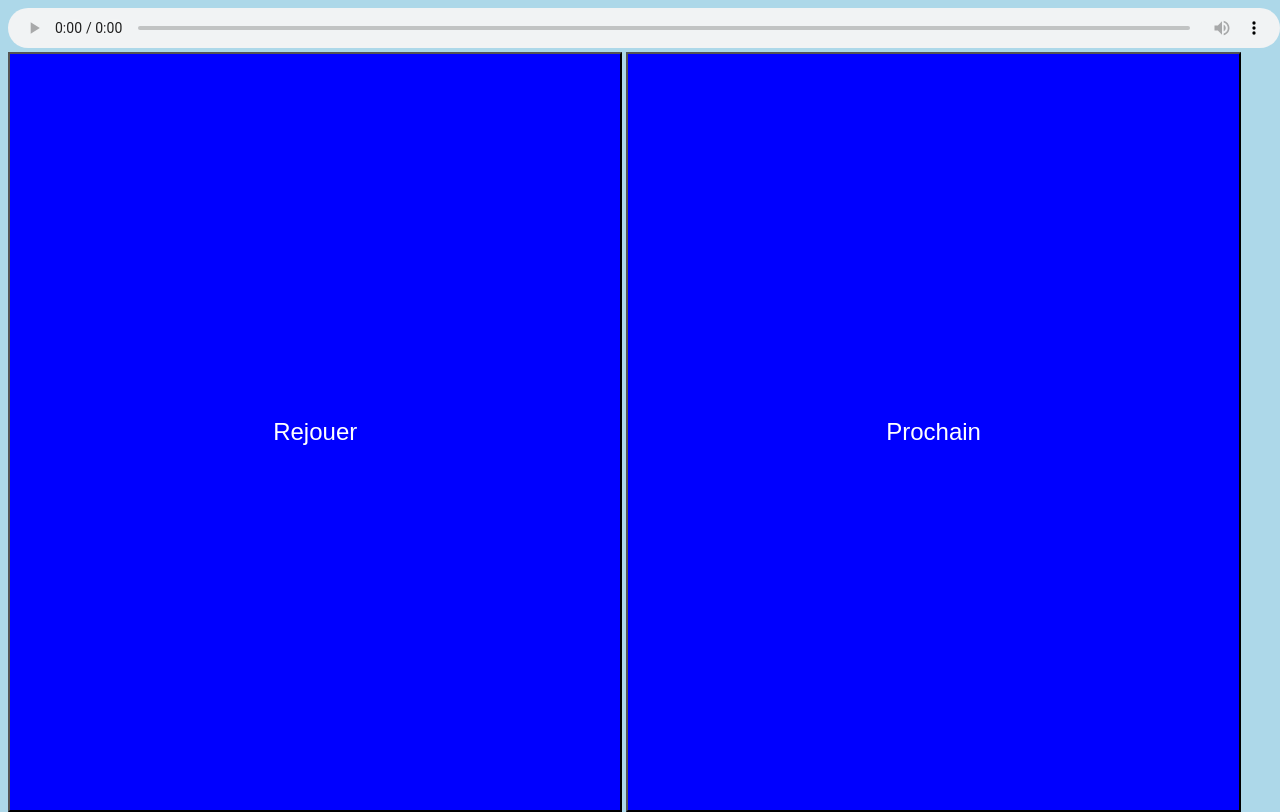
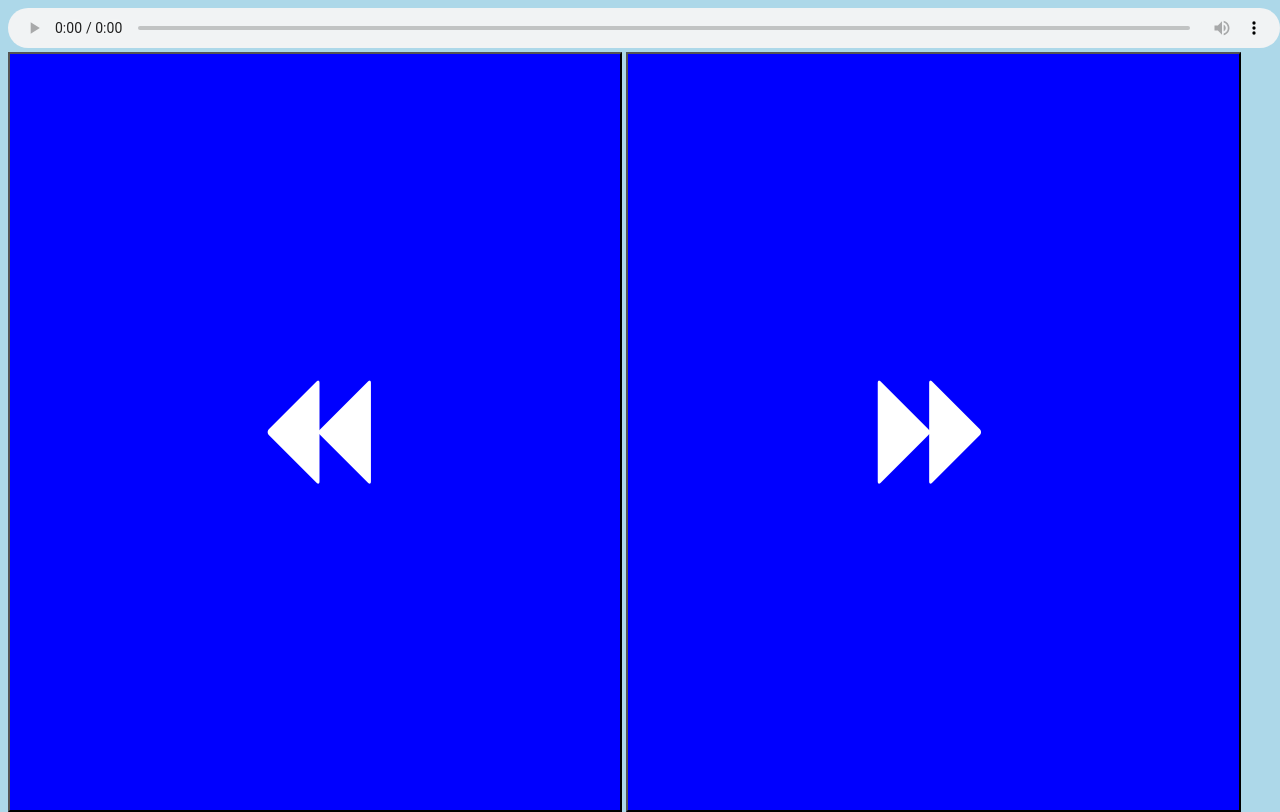
Before and after one commit to julienvocalia/acess_relevecompte, a plain HTML site: page index.html in a window 1280 px wide. Drawn offline with Linux system fonts and the light colour scheme.

Commit message:
Update index.html

```diff
--- a/index.html
+++ b/index.html
@@ -1,6 +1,7 @@
 <!DOCTYPE html>
 <html>
   <head>
+    <link rel="stylesheet" href="https://cdnjs.cloudflare.com/ajax/libs/font-awesome/4.7.0/css/font-awesome.min.css">
     <style>
       html,
       body {
@@ -29,8 +30,12 @@
     <audio controls autoplay>
       <source src="exemple_facture.mp3" type="audio/mp3"> Your browser does not support the audio element.
     </audio>
-    <button onclick="prevAudio()">Rejouer</button>
-    <button onclick="nextAudio()">Prochain</button>
+    <button onclick="prevAudio()">
+      <i class="fa fa-backward" style="font-size: 500%;"></i>
+    </button>
+    <button onclick="nextAudio()">
+      <i class="fa fa-forward" style="font-size: 500%;"></i>
+    </button>
     <script>
       let audio = document.querySelector('audio');
       var timecodes = [0, 9, 18, 22, 34, 39]; // List of timecodes to jump to
@@ -52,41 +57,34 @@
 
       function currentCounter() {
         cc = 0
-        while ((cc + 1 < timecodes.length) && (audio.currentTime >= timecodes[cc+1])) {
+        while ((cc + 1 < timecodes.length) && (audio.currentTime >= timecodes[cc + 1])) {
           cc = cc + 1
         }
         return cc
       }
-
       let startX;
       let endX;
-
       // Listen for touchstart event
       document.addEventListener('touchstart', e => {
         startX = e.touches[0].clientX;
       });
-
       // Listen for touchend event
       document.addEventListener('touchend', e => {
         endX = e.changedTouches[0].clientX;
-
         // Calculate the difference between the start and end X position
         const diff = startX - endX;
-
         // If the difference is greater than 0, the user swiped left.
         // If the difference is less than 0, the user swiped right.
         if (diff > 0) {
-        nextAudio() ;
+          nextAudio();
         } else if (diff < 0) {
           prevAudio()
         }
       });
-
       // Listen for touchmove event to prevent the default behavior (scrolling, zooming)
       document.addEventListener('touchmove', e => {
         e.preventDefault();
       });
-
     </script>
   </body>
 </html>
```
Lines whose indentation alone changed are shown as unchanged.
